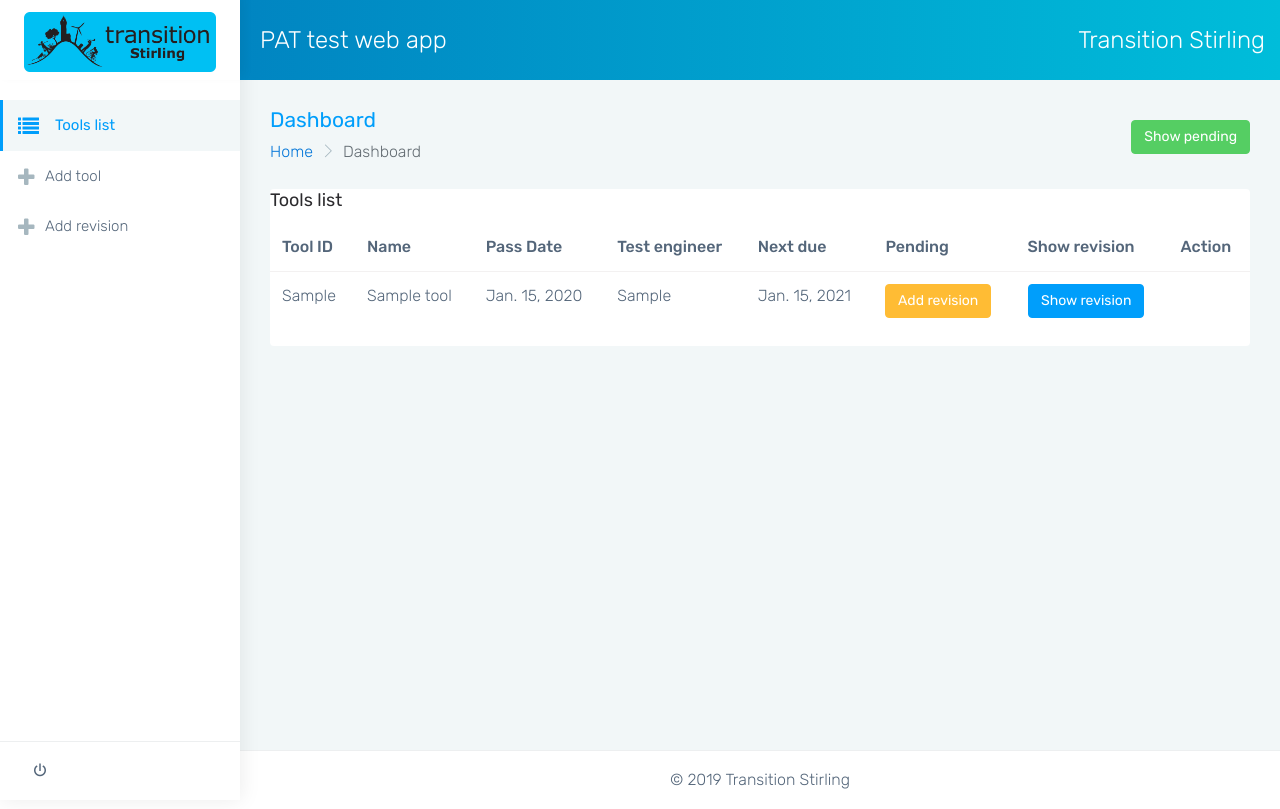
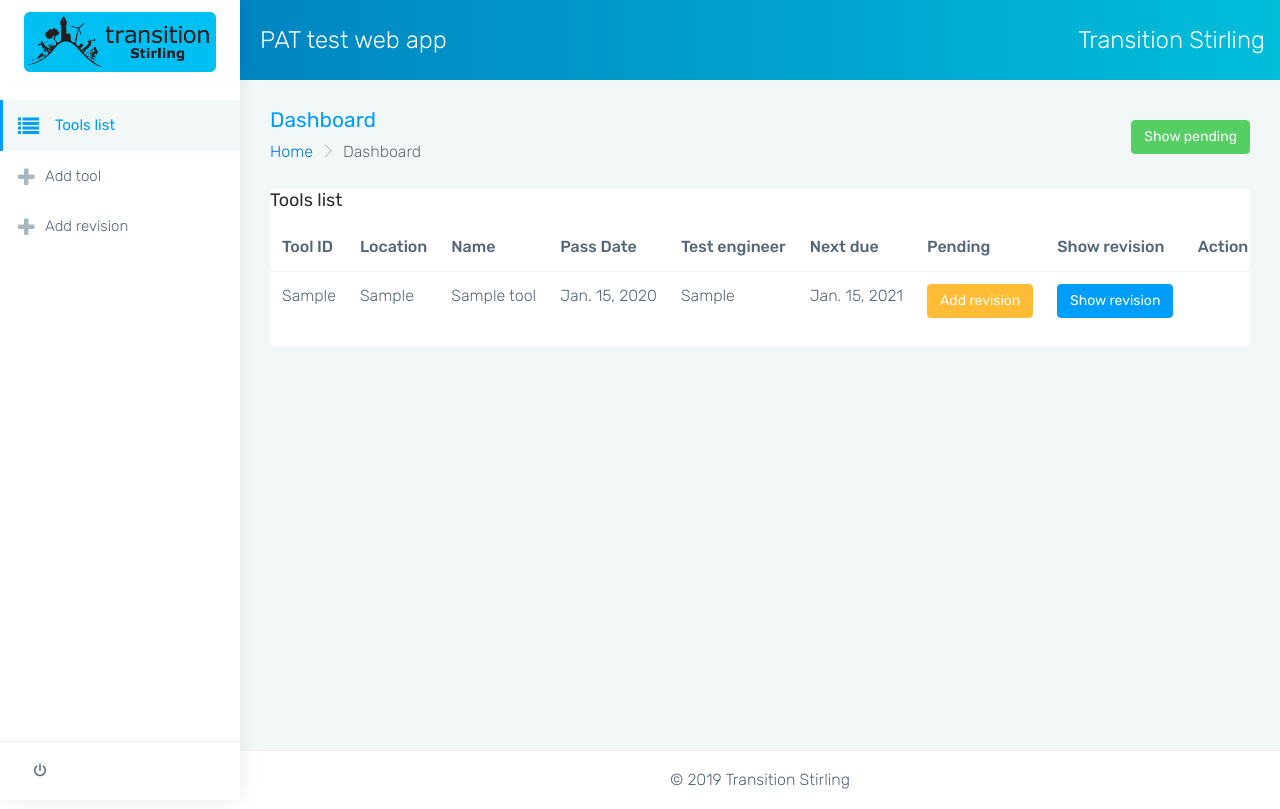
Before and after one commit to AlviseSembenico/PAT-test, a Django app: page / in a window 1280 px wide. Run offline with Django 3.2, Linux system fonts and the light colour scheme; a user stored in the database is signed in; tables that the repository leaves empty hold one stand-in row (values such as "Sample post"); some libraries are stand-ins or nearby versions.

Commit message:
show location

```diff
--- a/pat_test/PAT/templates/tools_list.html
+++ b/pat_test/PAT/templates/tools_list.html
@@ -39,6 +39,7 @@
                         <thead>
                             <tr>
                                 <th>Tool ID</th>
+                                <th>Location</th>
                                 <th>Name</th>
                                 <th>Pass Date</th>
                                 <th>Test engineer</th>
@@ -52,6 +53,7 @@
                             {% for tool in object_list %}
                                 <tr>
                                     <td>{{tool.identifier}}</td>
+                                    <td>{{tool.last_rev.location}}</td>
                                     <td>{{tool.name}}</td>
                                     <td>{{tool.last_rev.date|default:'Not on file'}}</td>
                                     <td>{{tool.last_rev.test_engineer|default:'Not on file'}}</td>
```
